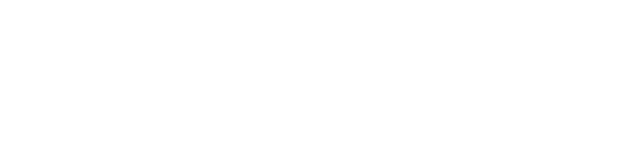
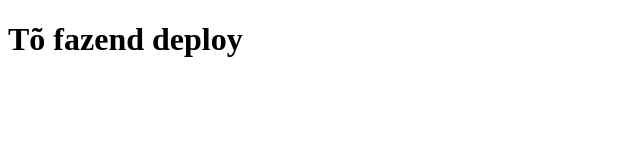
Before and after one commit to vpnleinad/siteteste, a plain HTML site: page index.html in a window 1280 px wide. Shown: the whole page, without its empty margins (0-640 px from the left). Drawn offline with Linux system fonts and the light colour scheme.

Commit message:
commit 2

```diff
--- a/index.html
+++ b/index.html
@@ -5,6 +5,7 @@
     <meta http-equiv="X-UA-Compatible" content="IE=edge">
     <meta name="viewport" content="width=device-width, initial-scale=1.0">
     <title>Documento Teste - Uncisal 2023 AEWWWW - FERIAS!!!</title>
+    <h1> Tõ fazend deploy</h1>
 </head>
 <body>
 
```
